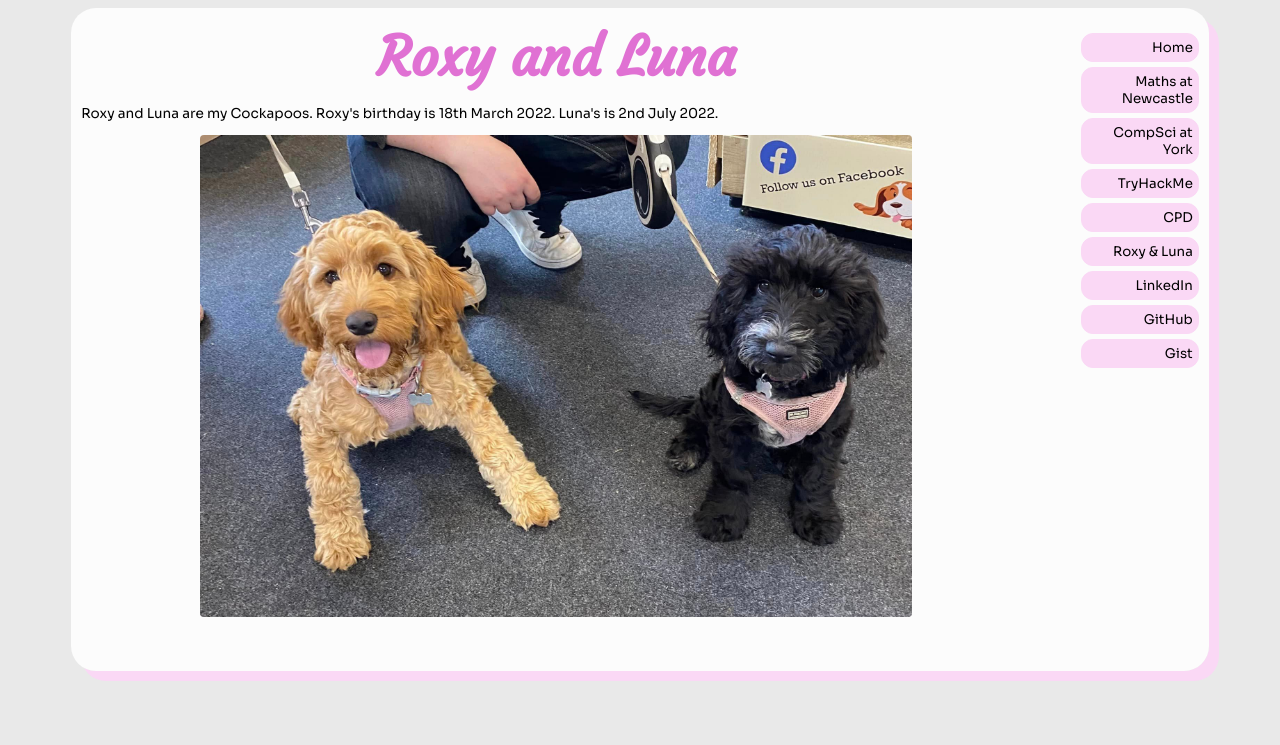
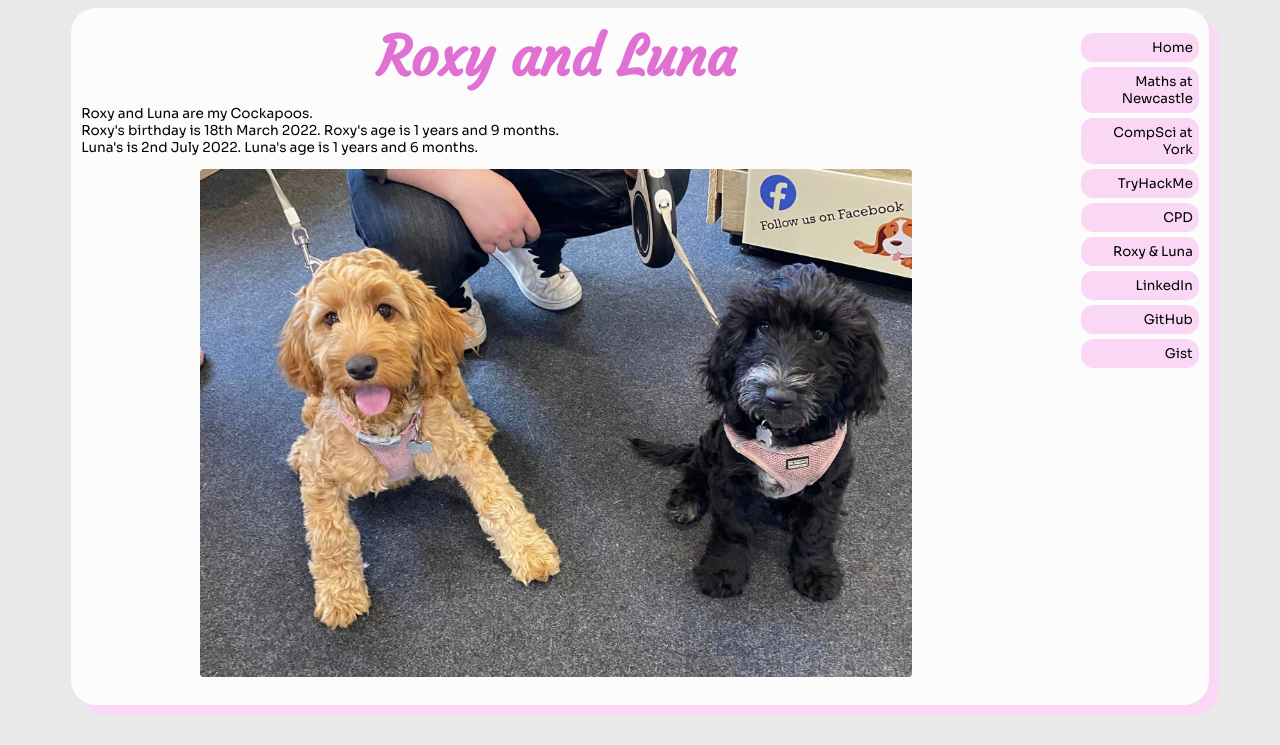
Before and after one commit to drew-bassett/website, a Django app: page /website/roxyandluna/ in a window 1280 px wide. Shown: the top 745 px of the page. Run offline with Django 4.2, Linux system fonts and the light colour scheme.

Commit message:
get dogs ages

```diff
--- a/miss_baxter/settings.py
+++ b/miss_baxter/settings.py
@@ -26,7 +26,7 @@ STATIC_ROOT = os.path.join(BASE_DIR, 'static')
 SECRET_KEY = os.getenv("DJANGO_SECRET_KEY", get_random_secret_key())
 
 # SECURITY WARNING: don't run with debug turned on in production!
-DEBUG = False
+DEBUG = True
 
 ALLOWED_HOSTS = ['*']
 
--- a/website/templates/roxyandluna.html
+++ b/website/templates/roxyandluna.html
@@ -4,7 +4,9 @@
 {% load static %}
     <h1>Roxy and Luna</h1>
     <p>
-        Roxy and Luna are my Cockapoos. Roxy's birthday is 18th March 2022. Luna's is 2nd July 2022.
+        Roxy and Luna are my Cockapoos.<br/>
+        Roxy's birthday is 18th March 2022. Roxy's age is {{ roxy_age_years }} years and {{ roxy_age_months }} months.<br/>
+        Luna's is 2nd July 2022. Luna's age is {{ luna_age_years }} years and {{ luna_age_months }} months.
 </p>
     <img src="{% static '/images/roxy_and_luna.jpg' %}" alt="Roxy and Luna" width="75%" height="75%"><br/>
 {% endblock %}
--- a/website/urls.py
+++ b/website/urls.py
@@ -3,7 +3,7 @@ from . import views
 from django.conf.urls import include
 from django.conf.urls.static import static
 from django.contrib.staticfiles.storage import staticfiles_storage
-from .views import NewcastleView, YorkView, TryHackMeView, CPDView, COEView, RoxyAndLunaView
+from .views import NewcastleView, YorkView, TryHackMeView, CPDView, COEView, roxy_and_luna
 from django.views.generic.base import TemplateView, RedirectView
 
 urlpatterns = [
@@ -13,7 +13,7 @@ urlpatterns = [
 	path('tryhackme/', TryHackMeView.as_view(), name='tryhackme'),
 	path('cpd/', CPDView.as_view(), name='cpd'),
 	path('coe/', COEView.as_view(), name='coe'),
-	path('roxyandluna/', RoxyAndLunaView.as_view(), name='roxyandluna'),
+	path('roxyandluna/', roxy_and_luna, name='roxyandluna'),
 	path(
         "robots.txt",
         TemplateView.as_view(template_name="robots.txt", content_type="text/plain"),
--- /dev/null
+++ b/website/utils/age_calculator.py
@@ -0,0 +1,11 @@
+from datetime import datetime
+
+def calculate_age(birthday):
+    today = datetime.now()
+    delta = today - birthday
+
+    # Calculate years and months
+    years = delta.days // 365
+    months = (delta.days % 365) // 30
+
+    return years, months
--- a/website/views.py
+++ b/website/views.py
@@ -1,5 +1,7 @@
 from django.shortcuts import render
 from django.views.generic import TemplateView
+from datetime import datetime
+from .utils.age_calculator import calculate_age
 
 # Create your views here.
 
@@ -21,5 +23,22 @@ class CPDView(TemplateView):
 class COEView(TemplateView):
 	template_name = 'coe.html'
 
-class RoxyAndLunaView(TemplateView):
-	template_name = 'roxyandluna.html'
+
+def roxy_and_luna(request):
+    roxy_birthday = datetime(2022, 3, 18)
+    luna_birthday = datetime(2022, 7, 2)
+
+    roxy_age_years, roxy_age_months = calculate_age(roxy_birthday)
+    luna_age_years, luna_age_months = calculate_age(luna_birthday)
+
+    return render(request, 'roxyandluna.html', {'roxy_age_years': roxy_age_years, 'roxy_age_months': roxy_age_months,
+                                                 'luna_age_years': luna_age_years, 'luna_age_months': luna_age_months})
+def roxy_and_luna(request):
+    roxy_birthday = datetime(2022, 3, 18)
+    luna_birthday = datetime(2022, 7, 2)
+
+    roxy_age_years, roxy_age_months = calculate_age(roxy_birthday)
+    luna_age_years, luna_age_months = calculate_age(luna_birthday)
+
+    return render(request, 'roxyandluna.html', {'roxy_age_years': roxy_age_years, 'roxy_age_months': roxy_age_months,
+                                                 'luna_age_years': luna_age_years, 'luna_age_months': luna_age_months})
```
Also changed, not shown: db.sqlite3, 1 other file.
